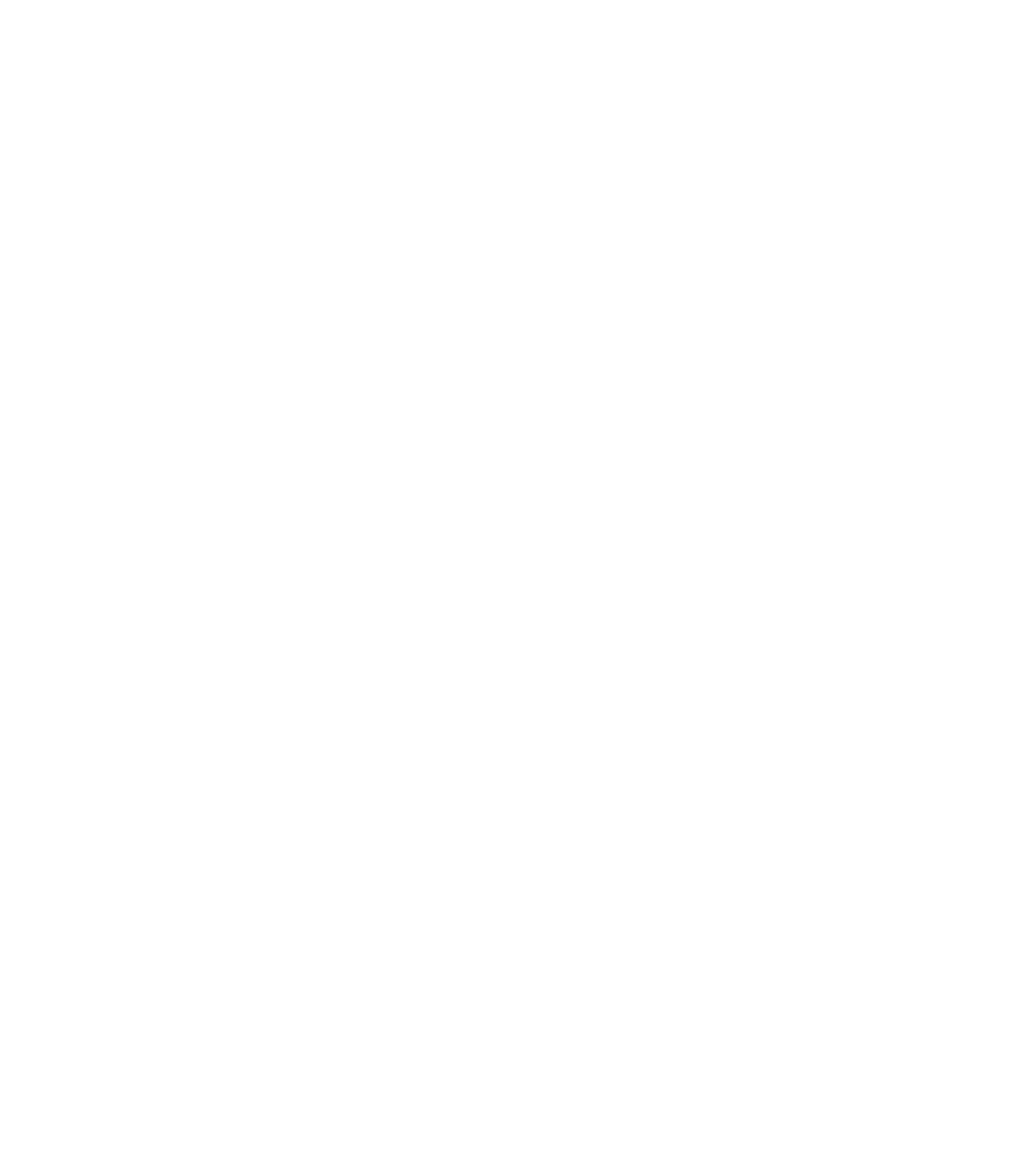
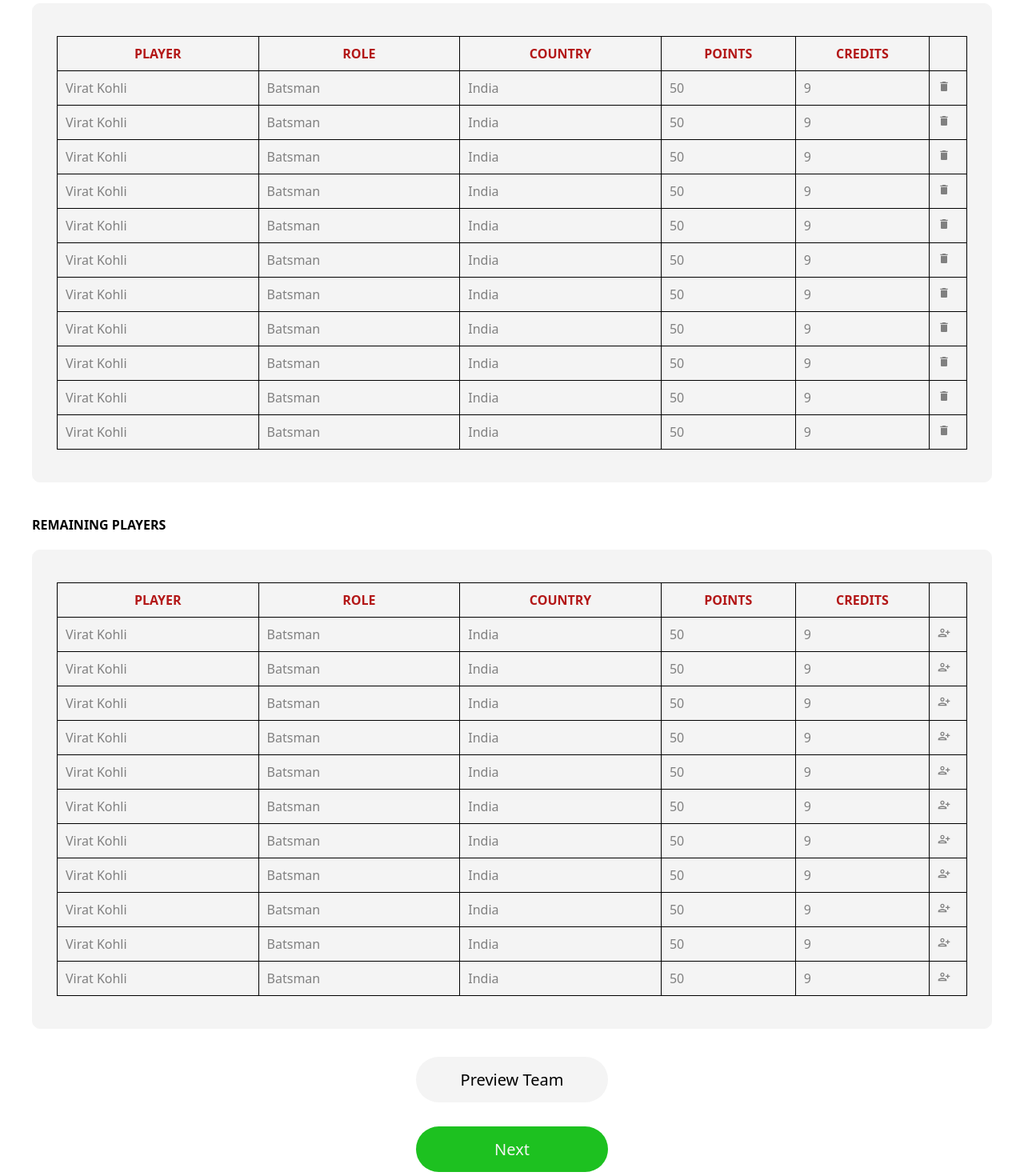
Before and after one commit to Asharma538/Dream11-InterIIT13, a React (Vite) app in the folder frontend/: page /select-dream-team in a window 1280 px wide. Shown: the part 80-1550 px from the top of the page at 80% size. Before the commit the page ends 800 px from the top, so only its background shows below. Built offline with nearby package versions, Linux system fonts and the light colour scheme.

Commit message:
confirm-your-team,dream ai team added

```diff
--- a/frontend/package.json
+++ b/frontend/package.json
@@ -12,6 +12,7 @@
   "dependencies": {
     "react": "^18.3.1",
     "react-dom": "^18.3.1",
+    "react-icons": "^5.3.0",
     "react-responsive-carousel": "^3.2.23",
     "react-router-dom": "^7.0.1"
   },
--- a/frontend/src/App.css
+++ b/frontend/src/App.css
@@ -365,5 +365,68 @@
 #dream-ai-team{
     display: flex;
     flex-direction: column;
-    margin: 20px;
+    margin: 20px 40px;
 }
+
+#dream-ai-team-selected-table,#remaining-players-selected-table, #confirm-your-team-selected-table{
+    display: flex;
+    flex-direction: column;
+    align-items: center;
+    background-color: #F4F4F4;
+    margin: 20px 0;
+    padding: 40px 0;
+    border: 1px solid #F4F4F4;
+    border-radius: 10px;
+    table{
+        color: rgb(179, 23, 23);
+        width: 95%;
+        td{
+            color: gray;
+        }
+    }
+
+    table, th, td{
+        padding: 10px;
+        border: 1px solid black;
+        border-collapse: collapse;
+    }
+}
+
+#dream-ai-team-preview-button{
+    padding: 15px;
+    margin: 15px;
+    font-size: 20px;
+    width: 20%;
+    align-self: center;
+    font-weight: 500;
+    border-radius: 40px;
+    outline: none;
+    border: none;
+    background-color:#F4F4F4;
+    :focus-visible{
+        outline: none;
+    }
+}
+
+#dream-ai-team-next-button,#confirm-your-team-button{
+    padding: 15px;
+    margin: 15px;
+    font-size: 20px;
+    width: 20%;
+    align-self: center;
+    border: none;
+    border-radius: 40px;
+    outline: none;
+    background-color: rgba(29, 193, 32, 1);
+    color: #F4F4F4;
+    :focus-visible{
+        outline: none;
+    }
+}
+
+
+#confirm-your-team{
+    display: flex;
+    flex-direction: column;
+    margin: 20px 40px;
+}
--- a/frontend/src/App.jsx
+++ b/frontend/src/App.jsx
@@ -8,6 +8,7 @@
 import CricketMatch from './pages/CricketMatch';
 import CricketMatchContest from './pages/CricketMatchContest';
 import DreamAITeam from './pages/DreamAITeam';
+import ConfirmYourTeam from './pages/ConfirmYourTeam';
 
 export default function App() {
   return (
@@ -18,6 +19,7 @@
         <Route path="/cricket-match" element={<CricketMatch />} />
         <Route path="/cricket-match-contest" element={<CricketMatchContest/>} />
         <Route path='/select-dream-team' element={<DreamAITeam/>} />
+        <Route path='/confirm-your-team' element={<ConfirmYourTeam/>} />
       </Routes>
     </Router>
   )
--- a/frontend/src/components/Navbar.jsx
+++ b/frontend/src/components/Navbar.jsx
@@ -12,7 +12,7 @@
     // Navigate to the route based on the selected value
     if (selectedValue === "cricket") {
       setSelectedValue(selectedValue);
-      navigate("/cricket", { state: { selectedValue: selectedValue } });
+      navigate("/cricket");
     }
   };
 
--- /dev/null
+++ b/frontend/src/pages/ConfirmYourTeam.jsx
@@ -0,0 +1,64 @@
+import React from 'react'
+import { useLocation } from 'react-router-dom';
+
+export default function ConfirmYourTeam(props) {
+    const { state } = useLocation();
+    const players = state.selectedPlayers
+    console.log(players)
+    return (
+        <div id='confirm-your-team'>
+            <b>SELECTED PLAYERS</b>
+            <div id='confirm-your-team-selected-table'>
+                <table>
+                    <tr>
+                        <th style={{ width: "12%" }}>PLAYER</th>
+                        <th style={{ width: "12%" }}>ROLE</th>
+                        <th style={{ width: "12%" }}>COUNTRY</th>
+                        <th style={{ width: "12%" }}>POINTS</th>
+                        <th style={{ width: "12%" }}>CREDITS</th>
+                    </tr>
+                    {players.map(player => {
+                        return (
+                            <tr>
+                                <td>{player.name}</td>
+                                <td>{player.role}</td>
+                                <td>{player.country}</td>
+                                <td>{player.points}</td>
+                                <td>{player.credits}</td>
+                            </tr>
+                        )
+                    })}
+                </table>
+            </div>
+            <div style={{"alignSelf":"center"}}>Captain gets 2x points and Vice caption gets 1.5x points</div>
+            <br />
+            <div style={{display:"flex",justifyContent:"space-around"}}>
+                <div id='confirm-your-team-captain-selection'>
+                    <b>Select Your Caption: </b>
+                    <select>
+                        {players.map(player => {
+                            return (
+                                <option value={player.name}>{player.name}</option>
+                            )
+                        })}
+                    </select>
+                </div>
+                <br />
+                <div id='confirm-your-team-vice-captain-selection'>
+                    <b>Select Your Vice Caption: </b>
+                    <select>
+                        {players.map(player => {
+                            return (
+                                <option value={player.name}>{player.name}</option>
+                            )
+                        })}
+                    </select>
+                </div>
+            </div>
+            <br />
+            <button id='confirm-your-team-button'>
+                Confirm Team and Pay
+            </button>
+        </div>
+    )
+}
--- a/frontend/src/pages/CricketMatch.jsx
+++ b/frontend/src/pages/CricketMatch.jsx
@@ -24,8 +24,7 @@
         </div>
         <button style={{"padding":"10px 20px","border":"none","borderRadius":"30px",backgroundColor: "#1DC120",color: "white"}}>
           Join for Rs. 49
-        </button>
-      </div>
+        </button>      </div>
     </div>
   </div>
 }
--- a/frontend/src/pages/DreamAITeam.jsx
+++ b/frontend/src/pages/DreamAITeam.jsx
@@ -1,10 +1,117 @@
-import React from 'react'
+import React, { useState } from 'react'
+import { MdDelete, MdOutlinePersonAddAlt1 } from "react-icons/md";
+import { useNavigate } from 'react-router-dom';
+
 
 export default function DreamAITeam() {
+  const navigate = useNavigate()
+  const player={
+    "id":1,
+    "name":"Virat Kohli",
+    "role":"Batsman",
+    "country":"India",
+    "points":50,
+    "credits":9,
+  }
+
+
+  const players=[
+    player,player,player,player,player,player,player,player,player,player,player
+  ]
+
+  const remplayers=[
+    player,player,player,player,player,player,player,player,player,player,player
+  ]
+
+
+  const [selectedPlayers,setSelectedPlayers]=useState(players)
+  const [remainingPlayers,setRemainingPlayers]=useState(remplayers)
+
+  const deSelectPlayer=(id)=>{
+    const newSelectedPlayers=selectedPlayers.filter(player=>player.id!==id)
+    const newRemainingPlayers=remainingPlayers.concat(selectedPlayers.filter(player=>player.id===id))
+    setSelectedPlayers(newSelectedPlayers)
+    setRemainingPlayers(newRemainingPlayers)
+  }
+
+  const addPlayer=(id)=>{
+    const newRemainingPlayers=remainingPlayers.filter(player=>player.id!==id)
+    const newSelectedPlayers=selectedPlayers.concat(remainingPlayers.filter(player=>player.id===id))
+    setSelectedPlayers(newSelectedPlayers)
+    setRemainingPlayers(newRemainingPlayers)
+  }
+
+  const handlePreviewButton=()=>{
+
+  }
+
+  const handleNextButton=()=>{
+    console.log(selectedPlayers)
+    navigate('/confirm-your-team',{ state: { selectedPlayers: selectedPlayers } })
+  }
+
   return (
     <div id='dream-ai-team'>
         <br />
         <b>DREAM AI PLAYERS</b>
+        <div id='dream-ai-team-selected-table'>
+          <table>
+              <tr>
+                  <th style={{width: "12%"}}>PLAYER</th>
+                  <th style={{width: "12%"}}>ROLE</th>
+                  <th style={{width: "12%"}}>COUNTRY</th>
+                  <th style={{width: "8%"}}>POINTS</th>
+                  <th style={{width: "8%"}}>CREDITS</th>
+                  <th style={{width: "1%"}}></th>
+              </tr>
+              {
+                selectedPlayers.map((player,index)=>{
+                  return <tr key={index}>
+                    <td>{player.name}</td>
+                    <td>{player.role}</td>
+                    <td>{player.country}</td>
+                    <td>{player.points}</td>
+                    <td>{player.credits}</td>
+                    <td><MdDelete onClick={()=>deSelectPlayer(player.id)}/></td>
+                  </tr>
+                })
+              }
+          </table>
+        </div>
+
+        <br />
+        <b>REMAINING PLAYERS</b>
+        <div id='remaining-players-selected-table'>
+          <table>
+              <tr>
+                <th style={{width: "12%"}}>PLAYER</th>
+                <th style={{width: "12%"}}>ROLE</th>
+                <th style={{width: "12%"}}>COUNTRY</th>
+                <th style={{width: "8%"}}>POINTS</th>
+                <th style={{width: "8%"}}>CREDITS</th>
+                <th style={{width: "1%"}}></th>
+              </tr>
+              {
+                remainingPlayers.map((player,index)=>{
+                  return <tr key={index}>
+                    <td>{player.name}</td>
+                    <td>{player.role}</td>
+                    <td>{player.country}</td>
+                    <td>{player.points}</td>
+                    <td>{player.credits}</td>
+                    <td><MdOutlinePersonAddAlt1 onClick={()=>addPlayer(player.id)}/></td>
+                  </tr>
+                })
+              }
+          </table>
+        </div>
+
+        <button id='dream-ai-team-preview-button' onClick={handlePreviewButton}>
+          Preview Team
+        </button>
+        <button id='dream-ai-team-next-button' onClick={handleNextButton}>
+          Next
+        </button>
     </div>
   )
 }
```
Also changed, not shown: 1 other file (tests, documents, lock files or other folders).
